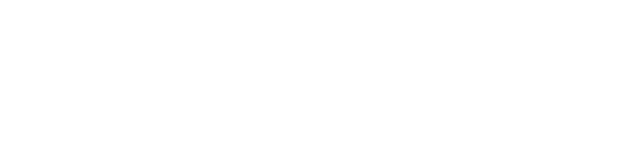
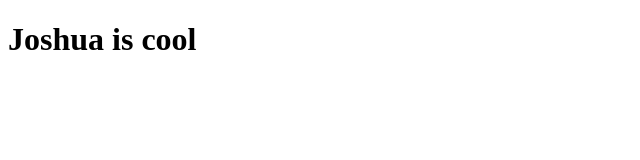
Before and after one commit to JDCPrograms2017/nodesocial, a plain HTML site: page index.html in a window 1280 px wide. Shown: the whole page, without its empty margins (0-640 px from the left). Drawn offline with Linux system fonts and the light colour scheme.

Commit message:
Update index.html
Added a h1 element

```diff
--- a/index.html
+++ b/index.html
@@ -7,6 +7,6 @@
     <title>Node Social | Proximity Social Media</title>
 </head>
 <body>
-
+    <h1>Joshua is cool</h1>
 </body>
 </html>
```
